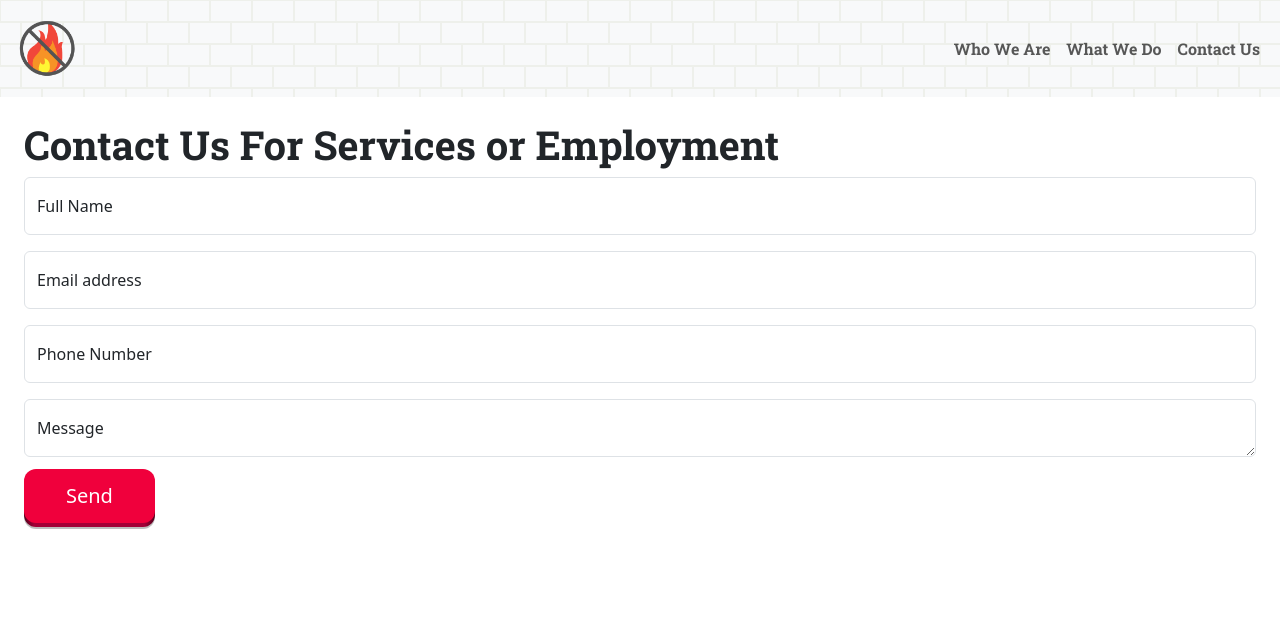
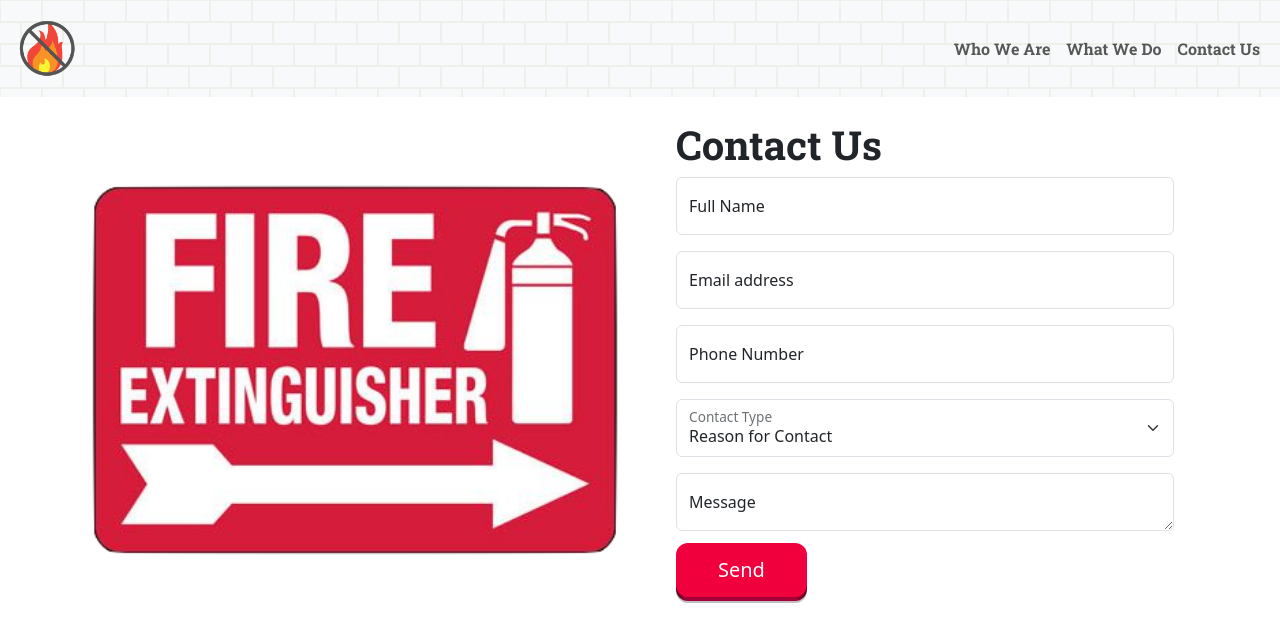
Before and after one commit to ronrain/fire-safety, a React (Vite) app in the folder fire-safety/: page /contact in a window 1280 px wide. Shown: the top 642 px of the page. Built offline with nearby package versions, Linux system fonts and the light colour scheme.

Commit message:
update contact form

```diff
--- a/fire-safety/src/App.jsx
+++ b/fire-safety/src/App.jsx
@@ -29,12 +29,12 @@ function App() {
       <div className="row">
         <div className="col-lg-8 mx-auto">
           <h1 className="display-4 text-center">OSHA 2020 Consultants</h1>
-          <img src="./fire-ex.jpeg" alt="Check Your Fire Extinguishers!" className="img-fluid" style={{ maxWidth: '100%', height: 'auto' }} />
-          <p className="lead">
+          <img src="./fire-ex.jpeg" alt="Check Your Fire Extinguishers!" className="d-block mx-auto" style={{ maxWidth: '100%', height: 'auto' }} />
+          <p className="lead text-center">
             OSHA 2020 Consultants is your trusted partner for fire safety solutions. Serving the tri-state area, we specialize in a wide range of services to ensure the safety and compliance of your premises.
           </p>
-          <p className='lead'><strong>All of our Fire Guards are FDNY certified.</strong> Our fire guards can provide assistance for Impairments (F-01), Shelters (F-02), Temporary Assembly (F-04), Fire Safety Managers (S-56) and Temporary Heat (S-92). We have worked for corporate buildings, venues construction sites and many more. Whatever you need, we can provide you with the highest level of service.</p>
-          <p className='lead'>We offer round-the-clock availability,<strong>24/7/365</strong>, to address any Fire Life Safety emergencies at your facility, ensuring compliance with local regulations and the continuous operation of your building.</p>
+          <p className='lead text-center'><strong>All of our Fire Guards are FDNY certified.</strong> Our fire guards can provide assistance for Impairments (F-01), Shelters (F-02), Temporary Assembly (F-04), Fire Safety Managers (S-56) and Temporary Heat (S-92). We have worked for corporate buildings, venues construction sites and many more. Whatever you need, we can provide you with the highest level of service.</p>
+          <p className='lead text-center'>We offer round-the-clock availability,<strong>24/7/365</strong>, to address any Fire Life Safety emergencies at your facility, ensuring compliance with local regulations and the continuous operation of your building.</p>
         </div>
       </div>
     </main>
--- a/fire-safety/src/components/ServiceList/ServiceList.jsx
+++ b/fire-safety/src/components/ServiceList/ServiceList.jsx
@@ -9,7 +9,7 @@ const ServiceList = (props) => {
         <div className="card-deck">
           {props.service.map((item) => (
             <div className="card mb-4" key={item._id}>
-              <div className="card-header">{item.code}</div>
+              <div className="card-header"><strong>{item.code}</strong></div>
               <div className="card-body">
                 <h5 className="card-title">{item.name}</h5>
                 <p className="card-text">{item.description}</p>
--- a/fire-safety/src/data/data.js
+++ b/fire-safety/src/data/data.js
@@ -7,10 +7,10 @@ export const serviceData = [
 ]
 
 export const locationData =[
-  {_id: 1, location: 'Construction Sites', imageUrl: './public/construction.jpeg' },
-  {_id: 2, location: 'Corporate Buildings', imageUrl: './public/corporate.jpeg'},
-  {_id: 3, location: 'Venues', imageUrl: './public/venue.jpeg'},
-  {_id: 4, location: 'Movie Sets', imageUrl: './public/movie.png'},
-  {_id: 5, location: 'Residential', imageUrl: './public/residential.webp'},
-  {_id: 6, location: 'Hotels', imageUrl: './public/hotel.webp'}
+  {_id: 1, location: 'Construction Sites', imageUrl: './construction.jpeg' },
+  {_id: 2, location: 'Corporate Buildings', imageUrl: './corporate.jpeg'},
+  {_id: 3, location: 'Venues', imageUrl: './venue.jpeg'},
+  {_id: 4, location: 'Movie Sets', imageUrl: './movie.png'},
+  {_id: 5, location: 'Residential', imageUrl: './residential.webp'},
+  {_id: 6, location: 'Hotels', imageUrl: './hotel.webp'}
 ]
--- a/fire-safety/src/pages/ContactForm/ContactForm.jsx
+++ b/fire-safety/src/pages/ContactForm/ContactForm.jsx
@@ -24,32 +24,48 @@ const ContactForm = () => {
   };
 
   return (
+    <div className="container">
+  <div className="row">
+    <div className="col-md-6">
+      <img src="./fire-ext-sign.png" alt="Logo" className="navbar-logo" style={{ width: '100%', height: 'auto' }} />
+    </div>
+    <div className="col-md-6">
       <form ref={form} onSubmit={sendEmail} className="p-4">
-      <h1>Contact Us For Services or Employment</h1>
+        <h1>Contact Us</h1>
         <div className="form-floating mb-3">
-        <input type="text" className="form-control" id="floatingInput" placeholder='Full Name' name="from_name" required />
-        <label for="floatingInput">Full Name</label>
-      </div>
-      <div class="form-floating mb-3">
-        <input type="email" className="form-control" id="floatingInput" placeholder="name@example.com" name='from_email' required />
-        <label for="floatingInput">Email address</label>
+          <input type="text" className="form-control d-block" id="floatingInputName" placeholder="Full Name" name="from_name" required />
+          <label htmlFor="floatingInputName">Full Name</label>
         </div>
         <div className="form-floating mb-3">
-        <input type="tel" className="form-control" id="floatingInput" placeholder='Phone Number' name="from_phone" required />
-        <label for="floatingInput">Phone Number</label>
+          <input type="email" className="form-control d-block" id="floatingInputEmail" placeholder="name@example.com" name="from_email" required />
+          <label htmlFor="floatingInputEmail">Email address</label>
         </div>
         <div className="form-floating mb-3">
-        <textarea className="form-control" id="floatingText" placeholder='Leave a Message' name="message" rows="7" required ></textarea>
-        <label for='floatingTextarea' >Message</label>
+          <input type="tel" className="form-control d-block" id="floatingInputPhone" placeholder="Phone Number" name="from_phone" required />
+          <label htmlFor="floatingInputPhone">Phone Number</label>
         </div>
-      <button class="button-82-pushable" role="button">
-        <span class="button-82-shadow"></span>
-        <span class="button-82-edge"></span>
-        <span class="button-82-front text">
-          Send
-        </span>
+        <div className="form-floating mb-3">
+          <select className="form-select d-block" id="floatingSelect" name="from_type" required >
+            <option value="">Reason for Contact</option>
+            <option value="SERVICE">Service</option>
+            <option value="EMPLOYMENT">Employment</option>
+          </select>
+          <label htmlFor="floatingSelect">Contact Type</label>
+        </div>
+        <div className="form-floating mb-3">
+          <textarea className="form-control d-block" id="floatingText" placeholder="Leave a Message" name="message" rows="7" required></textarea>
+          <label htmlFor="floatingText">Message</label>
+        </div>
+        <button className="button-82-pushable" role="button">
+          <span className="button-82-shadow"></span>
+          <span className="button-82-edge"></span>
+          <span className="button-82-front text">Send</span>
         </button>
       </form>
+    </div>
+  </div>
+</div>
+
   );
 };
 
```
Also changed, not shown: fire-safety/public/fire-ext-sign.png (added). Lines whose indentation alone changed are shown as unchanged.
